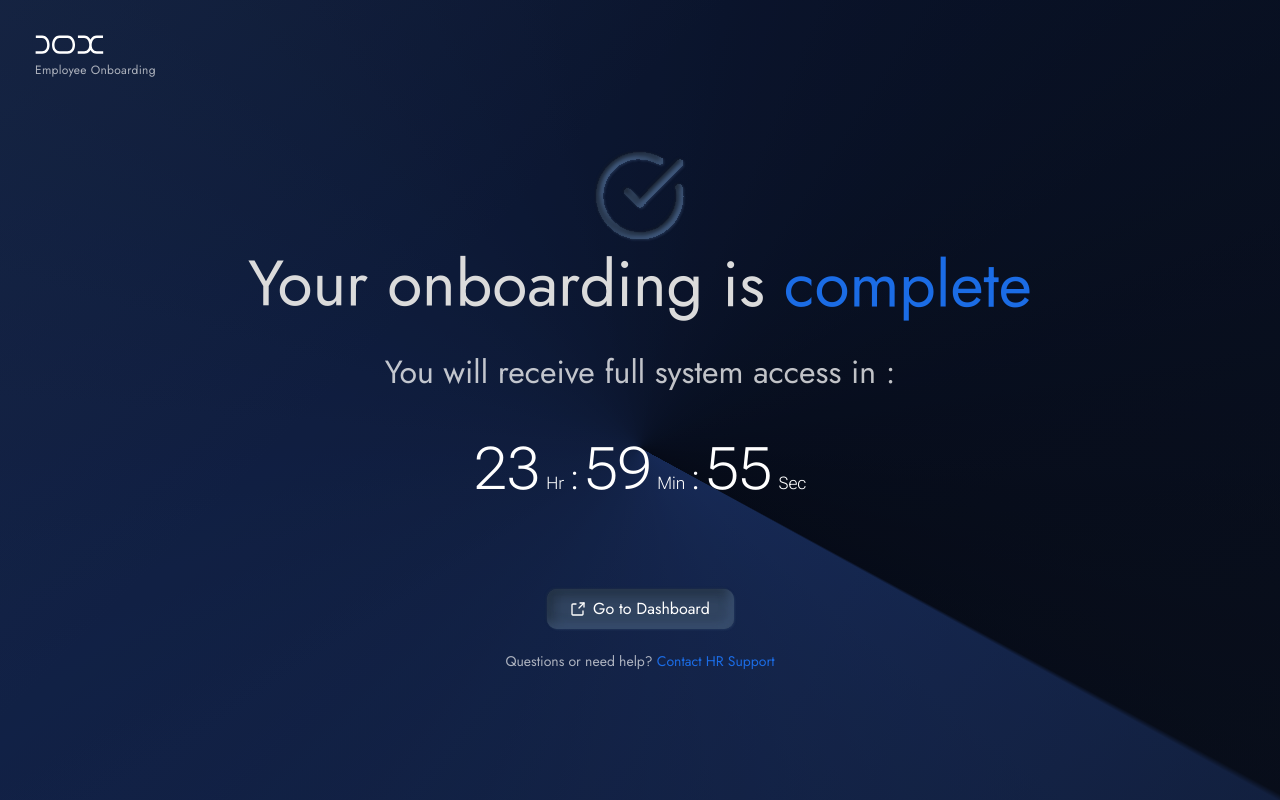
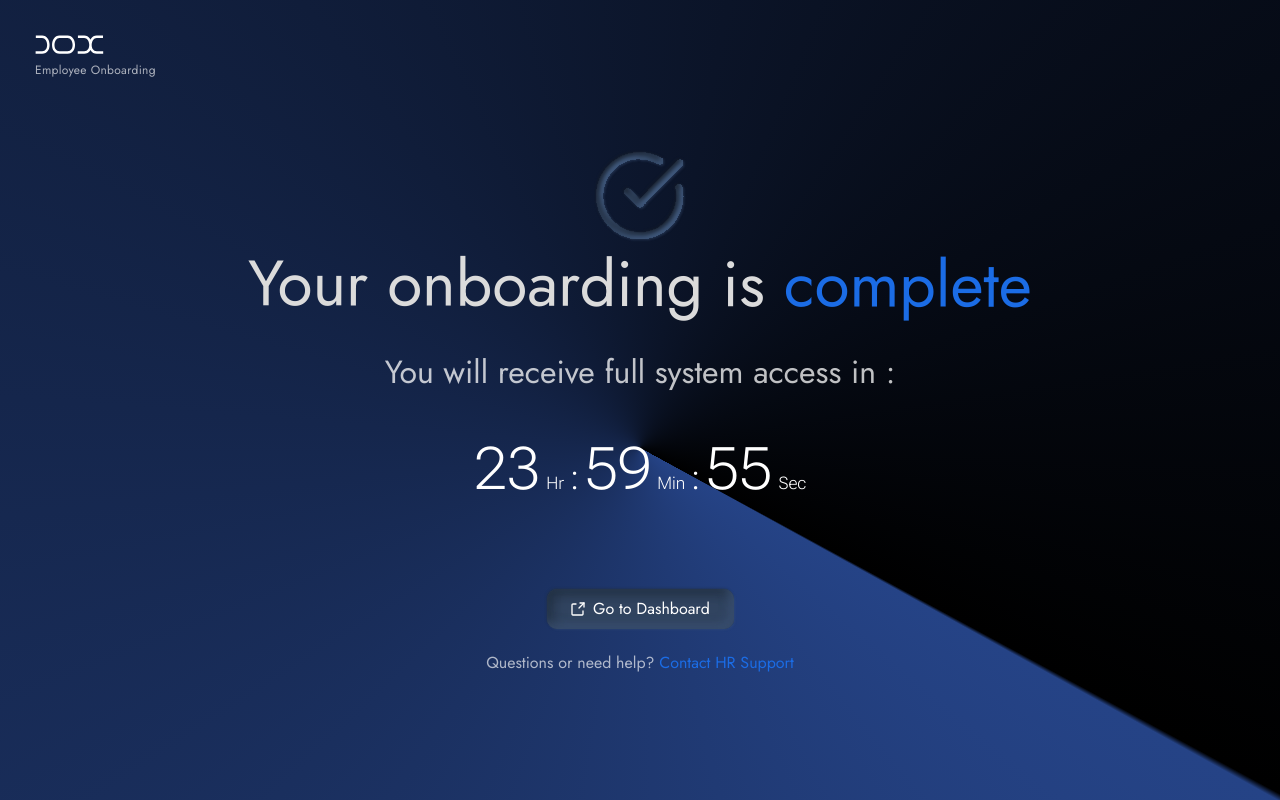
Before and after one commit to NoCapCode-tm/Dox, a React (Vite) app: page /completion in a window 1280 px wide. Built offline with nearby package versions, Linux system fonts and the light colour scheme; a web font is replaced by a local one.

Commit message:
fix(completion): refine footer help text sizing

```diff
--- a/src/pages/Completion.jsx
+++ b/src/pages/Completion.jsx
@@ -41,9 +41,6 @@ const Completion = () => {
 					'conic-gradient(from 118.41deg at 50% 55.97%, #000000 0deg, #254386 0.51deg, #000000 360deg), conic-gradient(from 90deg at 92.22% 50%, #000000 0deg, #2D5EC9 360deg), conic-gradient(from 0deg at 50% 11.18%, #000000 0deg, #1C4BB2 360deg), conic-gradient(from -90deg at 10.69% 50%, #123D7C -0.03deg, #000102 0.04deg, #123D7C 359.97deg, #000102 360.04deg), conic-gradient(from 180deg at 50% 87.88%, #394860 0deg, #101620 360deg)',
 			}}
 		>
-			<div className="absolute inset-0" style={{ backgroundColor: 'rgba(10,20,50,0.45)' }} />
-			<div className="absolute inset-0 pointer-events-none" style={{ background: 'linear-gradient(135deg, rgba(49,68,96,0.2), transparent 35%, rgba(12,18,30,0.5) 100%)' }} />
-
 			<div className="relative z-10 w-full px-[35px] pt-[35px]">
 				<DoxLogo width="69" />
 				<span className="block text-[12px] text-white/65 leading-[20px] mt-[6px] font-normal tracking-wide">
@@ -110,7 +107,7 @@ const Completion = () => {
 					<span className="font-[Jost] font-normal text-[16px] leading-[24px] text-white">Go to Dashboard</span>
 				</button>
 
-				<div className="mt-[22px] text-[14px] leading-[20px] font-normal text-white/65">
+				<div className="mt-[22px] text-[16px] leading-[24px] font-normal text-white/65">
 					Questions or need help?{' '}
 					<a href="#" className="text-[#1B6CE5] hover:underline">
 						Contact HR Support
```
